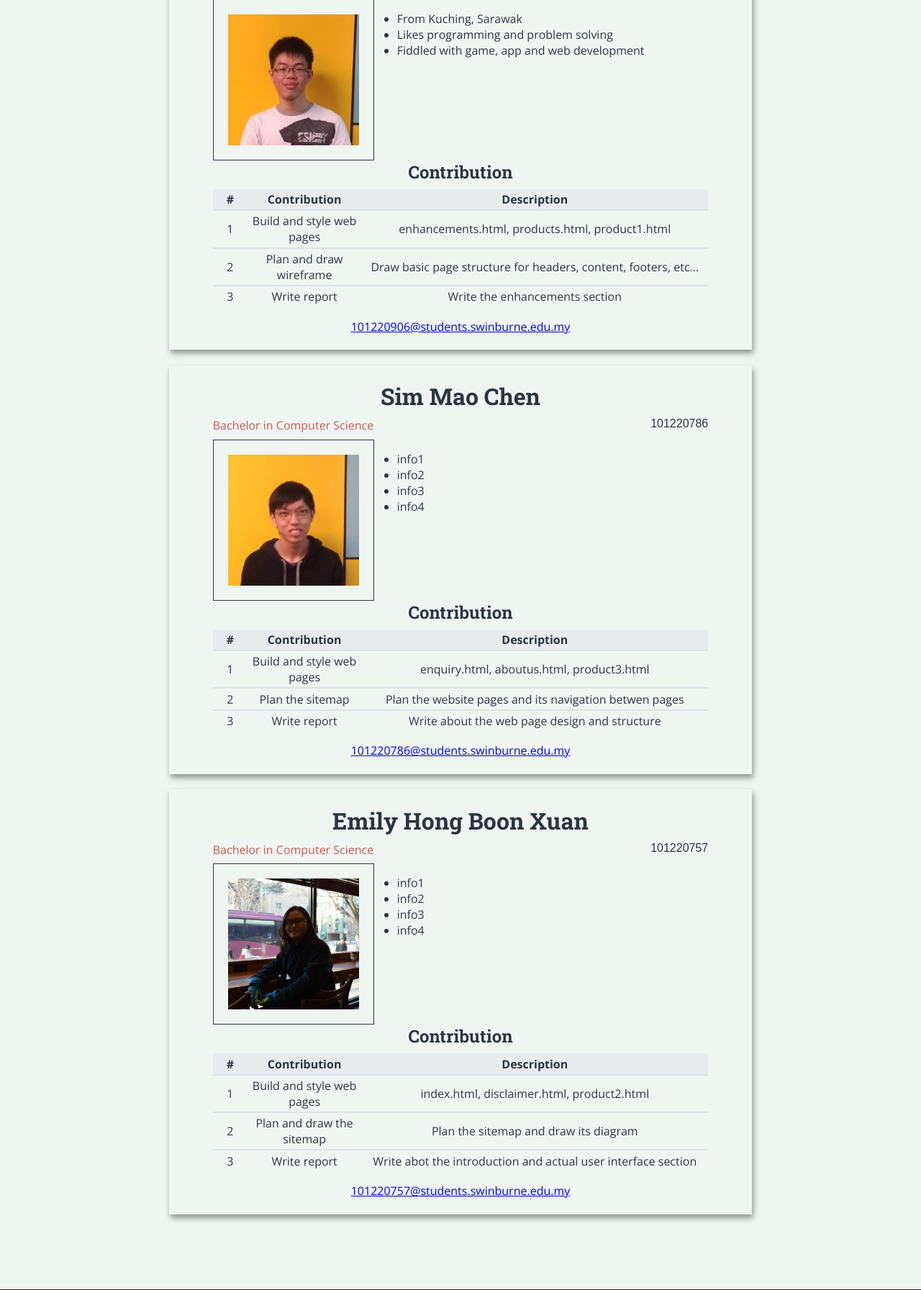
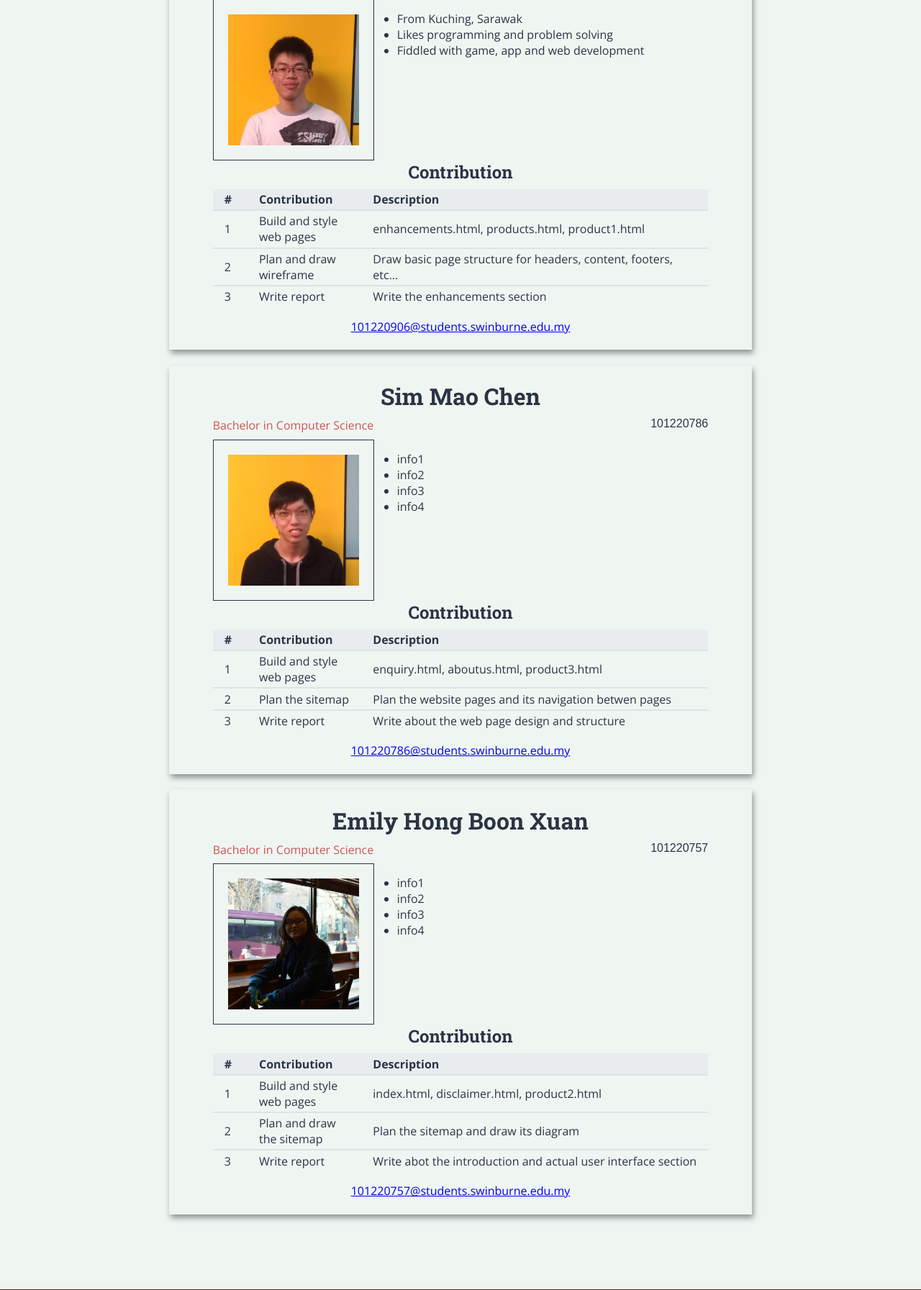
Before and after one commit to ItsSimon2K/SEB-Hardware, a PHP site: page /about.html in a window 1280 px wide. Shown: the part 186-1979 px from the top of the page at 72% size. Run offline with PHP 8.4, Linux system fonts and the light colour scheme.

Commit message:
fix table alignment

```diff
--- a/assign1/styles/style.css
+++ b/assign1/styles/style.css
@@ -461,7 +461,7 @@ iframe {
 
 /* #endregion */
 
-/* #region about.html */
+/* #region aboutus.html */
 
 .member-container {
 	width: 75%;
@@ -530,12 +530,13 @@ iframe {
 	margin: 0 auto; /* centred */
 	width: 85%;
 	border-collapse: collapse;
+	text-align: left;
 	/* cell bg color in hex code*/
 }
 
 .contribution-table table tr td,
 .contribution-table table tr th {
-	padding: 0.2rem 0;
+	padding: 0.2rem 1rem;
 	border-bottom: 2px solid rgb(222, 226, 230);
 }
 
```
